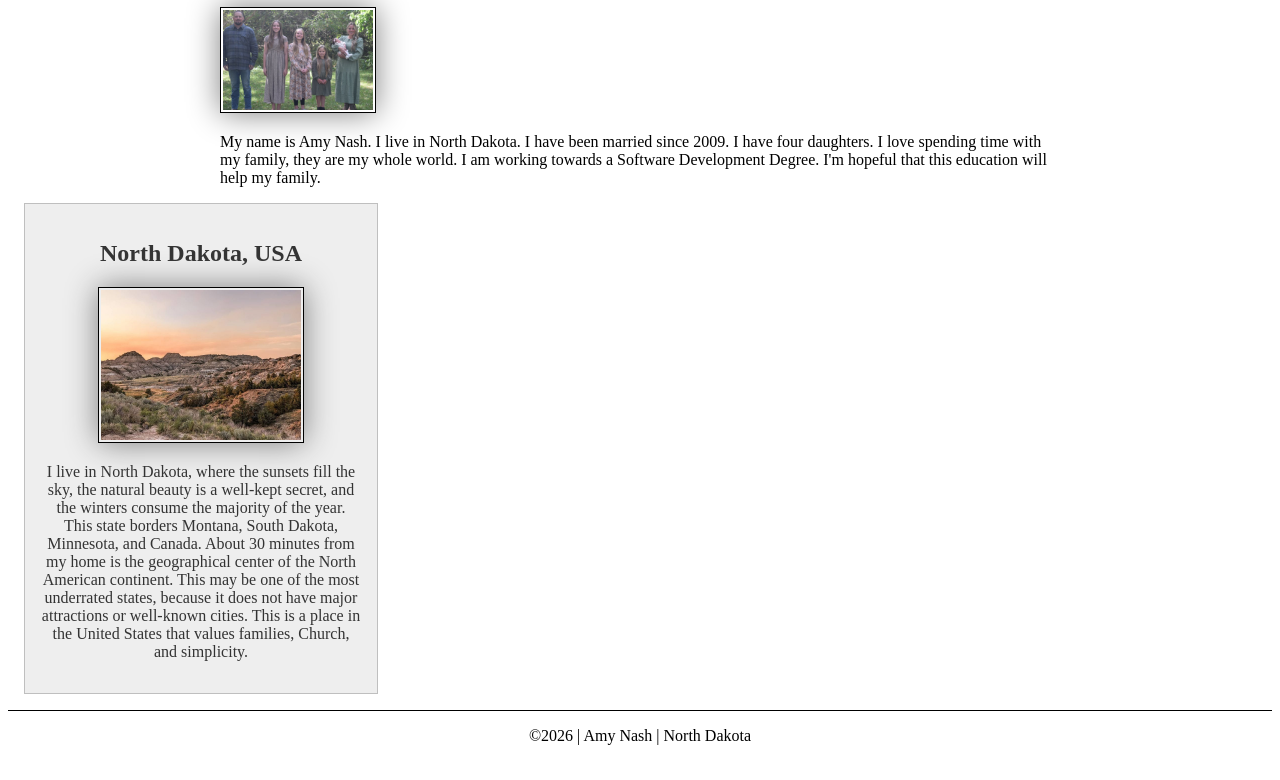
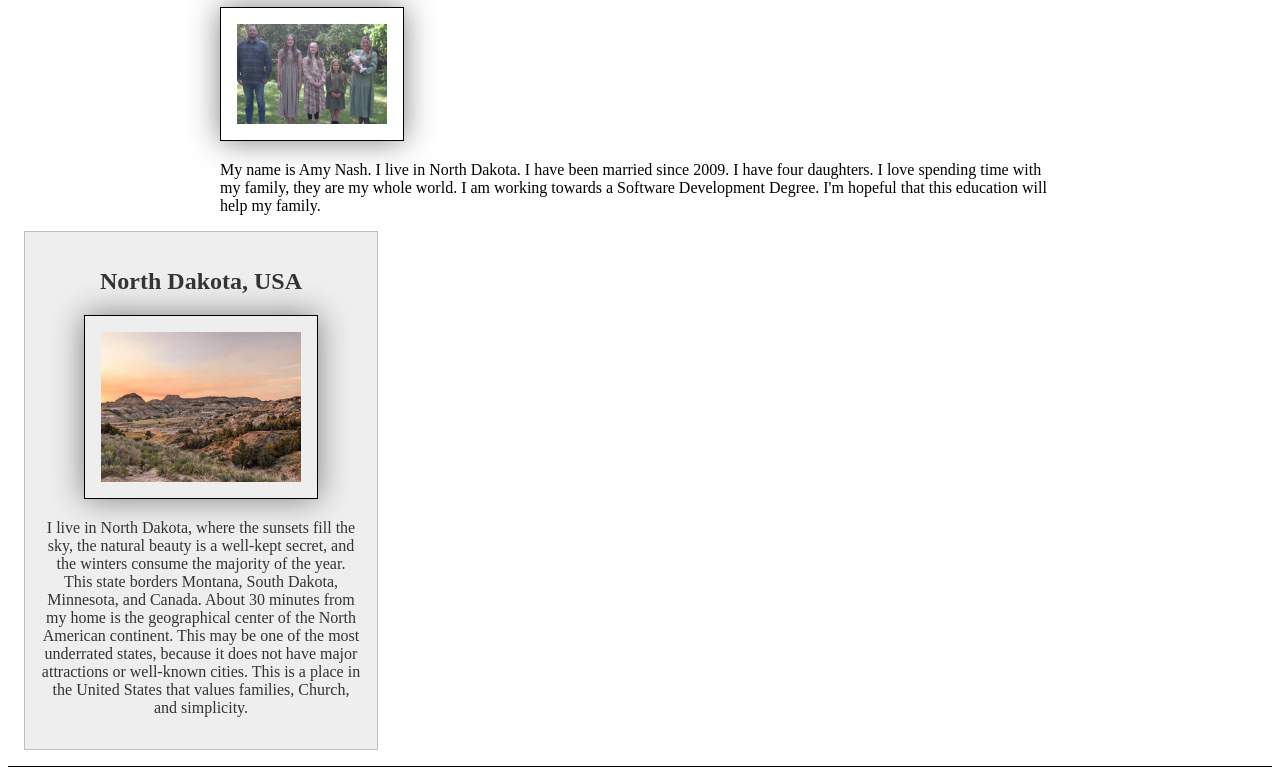
Before and after one commit to amy-nash-hub/wdd130, a plain HTML site: page index.html in a window 1280 px wide. Shown: the part 217-997 px from the top of the page. Drawn offline with Linux system fonts and the light colour scheme.

Commit message:
W03- adding :root to the page

```diff
--- a/styles/styles.css
+++ b/styles/styles.css
@@ -1,5 +1,14 @@
+:root {
+    --heading-background-color: darkblue;
+    --heading-text-color: #333;
+    --heading-font: 'Montserrat', Helvetica, sans-serif;
+    --padding: 1rem;
+    --border: 1px solid black;
+    --box-shadow: 0 0 30px gray;
+}
+
 nav {
-    background-color: darkblue;
+    background-color: var(--heading-background-color);
     padding: 10px;
 }
 
@@ -15,15 +24,15 @@ main {
 }
 
 h1 {
-    color: darkblue;
+    color: var(--heading-text-color);
 }
 
 main img {
     width: 150px;
     height: auto;
-    border: 1px solid black;
-    padding: 2px;
-    box-shadow: 0 0 30px gray;
+    border: var(--border);
+    padding: var(--padding);
+    box-shadow: var(--box-shadow);
 }
 
 p {
@@ -44,14 +53,9 @@ aside {
 aside img {
     width: 200px;
     height: auto;
-    border: 1px solid black;
-    padding: 2px;
-    box-shadow: 0 0 30px gray;
-}
-
-main img {
-    width: 150px;
-    height: auto;
+    border: var(--border);
+    padding: var(--padding);
+    box-shadow: var(--box-shadow);
 }
 
 footer {
```
